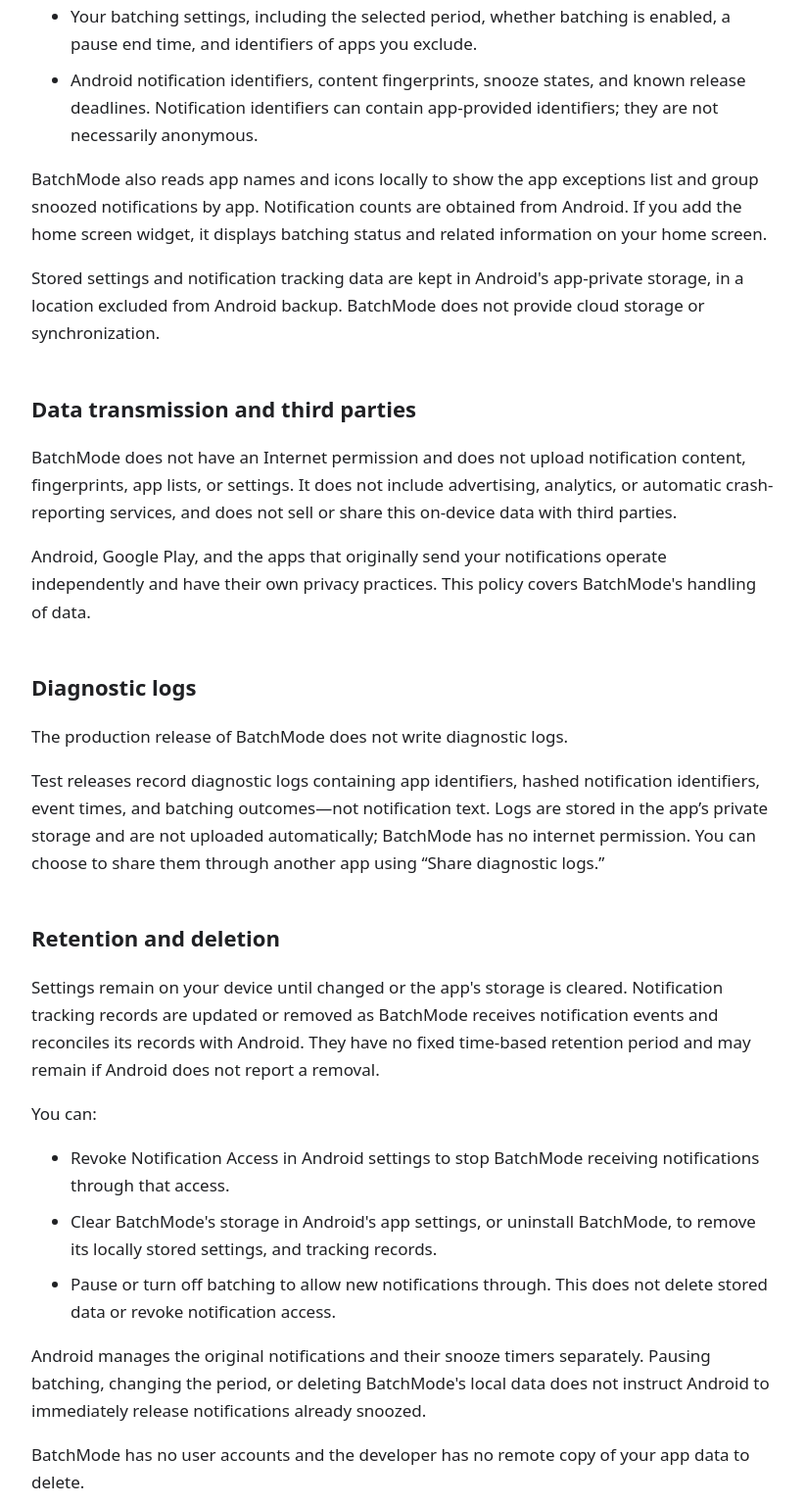
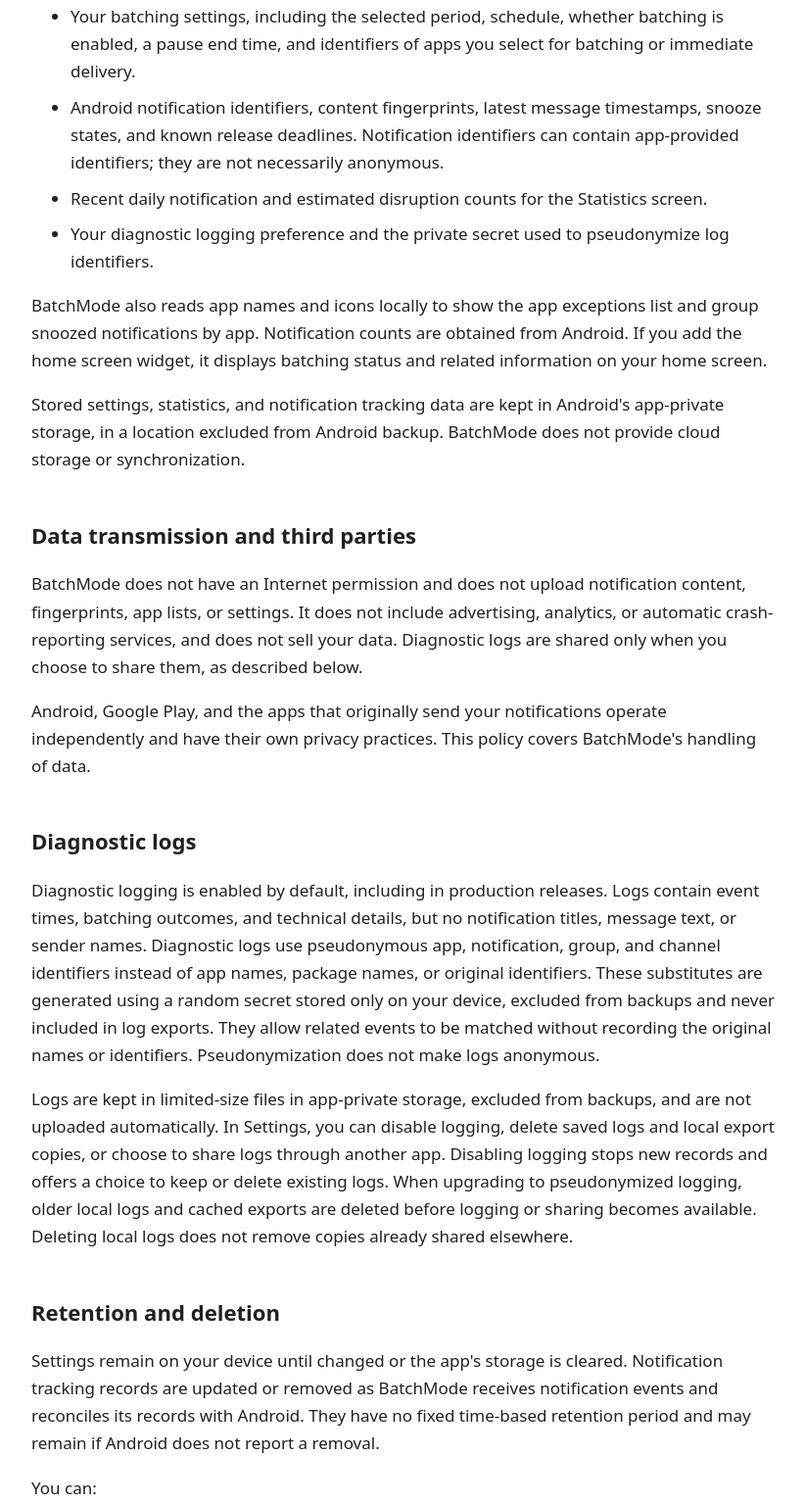
Before and after one commit to moonchild94/BatchMode-Privacy, a plain HTML site: page index.html in a window 1280 px wide. Shown: the part 1015-2551 px from the top of the page at 98% size, without its empty margins (228-1050 px from the left). Drawn offline with Linux system fonts and the light colour scheme.

Commit message:
Update privacy policy for pseudonymized diagnostic logs

```diff
--- a/index.html
+++ b/index.html
@@ -4,30 +4,30 @@
 <h1>BatchMode Privacy Policy</h1>
 <p>Developer: Daria Kalmykova<br>
 App: BatchMode<br>
-Effective date: September 15, 2026</p>
-<p>BatchMode helps you reduce interruptions by snoozing Android notifications and letting Android restore them at scheduled intervals. Your notification data is processed on your device. BatchMode does not send it to the developer or to a server.</p>
+Effective date: October 1, 2026</p>
+<p>BatchMode helps you reduce interruptions by snoozing Android notifications and letting Android restore them at scheduled intervals. Your notification data is processed on your device. BatchMode does not automatically send it to the developer or to a server.</p>
 <h2>Notification access</h2>
 <p>BatchMode needs Android&#x27;s Notification Access permission to receive notification events, snooze eligible notifications, and show how many notifications are currently snoozed by app. This access operates in the background, including when the app&#x27;s screen is closed.</p>
 <p>Depending on what Android makes available, notifications may contain message text, sender information, timestamps, and other sensitive information. BatchMode processes notification content and metadata locally to decide whether to snooze a notification and to distinguish new content from a notification that has already been released. It may inspect attachment references included in notifications; it does not download attachments.</p>
-<p>BatchMode creates a content fingerprint (a hash) for change detection. It does not save notification titles, message bodies, sender names, or attachment contents as a notification history. Message timestamps used to distinguish new messages from delayed releases are processed in memory, not stored separately.</p>
+<p>BatchMode creates a content fingerprint (a hash) for change detection. It does not save notification titles, message bodies, sender names, or attachment contents as a notification history. The latest message timestamp may be stored locally with a notification tracking record to distinguish new messages from delayed releases.</p>
 <p>Android grants notification access broadly. Adding an app to exceptions prevents BatchMode from intentionally snoozing its notifications; it does not remove that app&#x27;s notifications from the access Android grants. Turning batching off also does not revoke notification access.</p>
 <h2>Information stored on your device</h2>
 <p>BatchMode stores the information needed to operate:</p>
-<ul><li>Your batching settings, including the selected period, whether batching is enabled, a pause end time, and identifiers of apps you exclude.</li><li>Android notification identifiers, content fingerprints, snooze states, and known release deadlines. Notification identifiers can contain app-provided identifiers; they are not necessarily anonymous.</li></ul>
+<ul><li>Your batching settings, including the selected period, schedule, whether batching is enabled, a pause end time, and identifiers of apps you select for batching or immediate delivery.</li><li>Android notification identifiers, content fingerprints, latest message timestamps, snooze states, and known release deadlines. Notification identifiers can contain app-provided identifiers; they are not necessarily anonymous.</li><li>Recent daily notification and estimated disruption counts for the Statistics screen.</li><li>Your diagnostic logging preference and the private secret used to pseudonymize log identifiers.</li></ul>
 <p>BatchMode also reads app names and icons locally to show the app exceptions list and group snoozed notifications by app. Notification counts are obtained from Android. If you add the home screen widget, it displays batching status and related information on your home screen.</p>
-<p>Stored settings and notification tracking data are kept in Android&#x27;s app-private storage, in a location excluded from Android backup. BatchMode does not provide cloud storage or synchronization.</p>
+<p>Stored settings, statistics, and notification tracking data are kept in Android&#x27;s app-private storage, in a location excluded from Android backup. BatchMode does not provide cloud storage or synchronization.</p>
 <h2>Data transmission and third parties</h2>
-<p>BatchMode does not have an Internet permission and does not upload notification content, fingerprints, app lists, or settings. It does not include advertising, analytics, or automatic crash-reporting services, and does not sell or share this on-device data with third parties.</p>
+<p>BatchMode does not have an Internet permission and does not upload notification content, fingerprints, app lists, or settings. It does not include advertising, analytics, or automatic crash-reporting services, and does not sell your data. Diagnostic logs are shared only when you choose to share them, as described below.</p>
 <p>Android, Google Play, and the apps that originally send your notifications operate independently and have their own privacy practices. This policy covers BatchMode&#x27;s handling of data.</p>
 <h2>Diagnostic logs</h2>
-<p>The production release of BatchMode does not write diagnostic logs.</p>
-<p>Test releases record diagnostic logs containing app identifiers, hashed notification identifiers, event times, and batching outcomes—not notification text. Logs are stored in the app’s private storage and are not uploaded automatically; BatchMode has no internet permission. You can choose to share them through another app using “Share diagnostic logs.”</p>
+<p>Diagnostic logging is enabled by default, including in production releases. Logs contain event times, batching outcomes, and technical details, but no notification titles, message text, or sender names. Diagnostic logs use pseudonymous app, notification, group, and channel identifiers instead of app names, package names, or original identifiers. These substitutes are generated using a random secret stored only on your device, excluded from backups and never included in log exports. They allow related events to be matched without recording the original names or identifiers. Pseudonymization does not make logs anonymous.</p>
+<p>Logs are kept in limited-size files in app-private storage, excluded from backups, and are not uploaded automatically. In Settings, you can disable logging, delete saved logs and local export copies, or choose to share logs through another app. Disabling logging stops new records and offers a choice to keep or delete existing logs. When upgrading to pseudonymized logging, older local logs and cached exports are deleted before logging or sharing becomes available. Deleting local logs does not remove copies already shared elsewhere.</p>
 <h2>Retention and deletion</h2>
 <p>Settings remain on your device until changed or the app&#x27;s storage is cleared. Notification tracking records are updated or removed as BatchMode receives notification events and reconciles its records with Android. They have no fixed time-based retention period and may remain if Android does not report a removal.</p>
 <p>You can:</p>
-<ul><li>Revoke Notification Access in Android settings to stop BatchMode receiving notifications through that access.</li><li>Clear BatchMode&#x27;s storage in Android&#x27;s app settings, or uninstall BatchMode, to remove its locally stored settings, and tracking records.</li><li>Pause or turn off batching to allow new notifications through. This does not delete stored data or revoke notification access.</li></ul>
+<ul><li>Revoke Notification Access in Android settings to stop BatchMode receiving notifications through that access.</li><li>Delete diagnostic logs and local export copies in BatchMode Settings. Older log entries are also removed automatically as the size-limited files rotate.</li><li>Clear BatchMode&#x27;s storage in Android&#x27;s app settings, or uninstall BatchMode, to remove its locally stored settings, statistics, tracking records, diagnostic logs, and pseudonymization secret.</li><li>Pause or turn off batching to allow new notifications through. This does not delete stored data or revoke notification access.</li></ul>
 <p>Android manages the original notifications and their snooze timers separately. Pausing batching, changing the period, or deleting BatchMode&#x27;s local data does not instruct Android to immediately release notifications already snoozed.</p>
-<p>BatchMode has no user accounts and the developer has no remote copy of your app data to delete.</p>
+<p>BatchMode has no user accounts and provides no cloud storage for your app data. The developer receives diagnostic logs only if you choose to send them; contact the developer if you want a copy you sent deleted.</p>
 <h2>Contact</h2>
 <p>For privacy questions, contact Daria Kalmykova at <a href="mailto:moonchild174@gmail.com">moonchild174@gmail.com</a>.</p>
 <p>If you choose to email the developer, your email address and the information you provide are handled through the email service to respond to your request. Please do not include notification contents or other sensitive information unnecessarily.</p>
```
Also changed, not shown: 1 other file.
